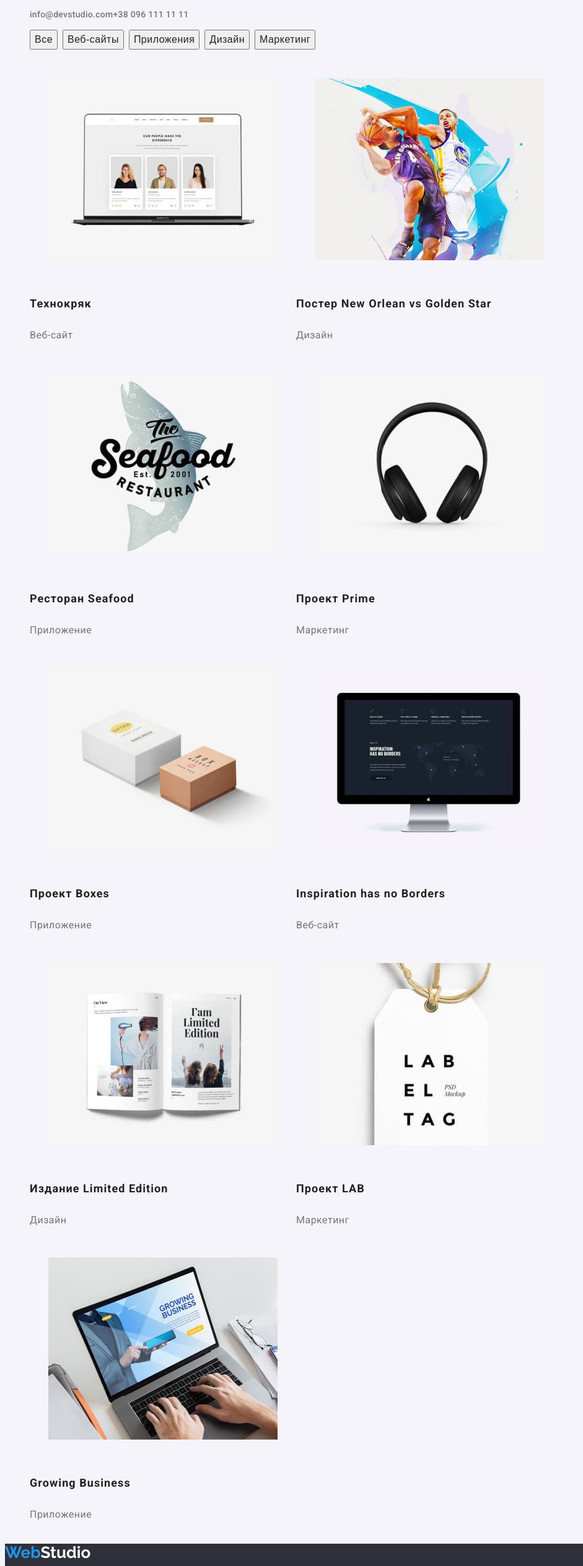
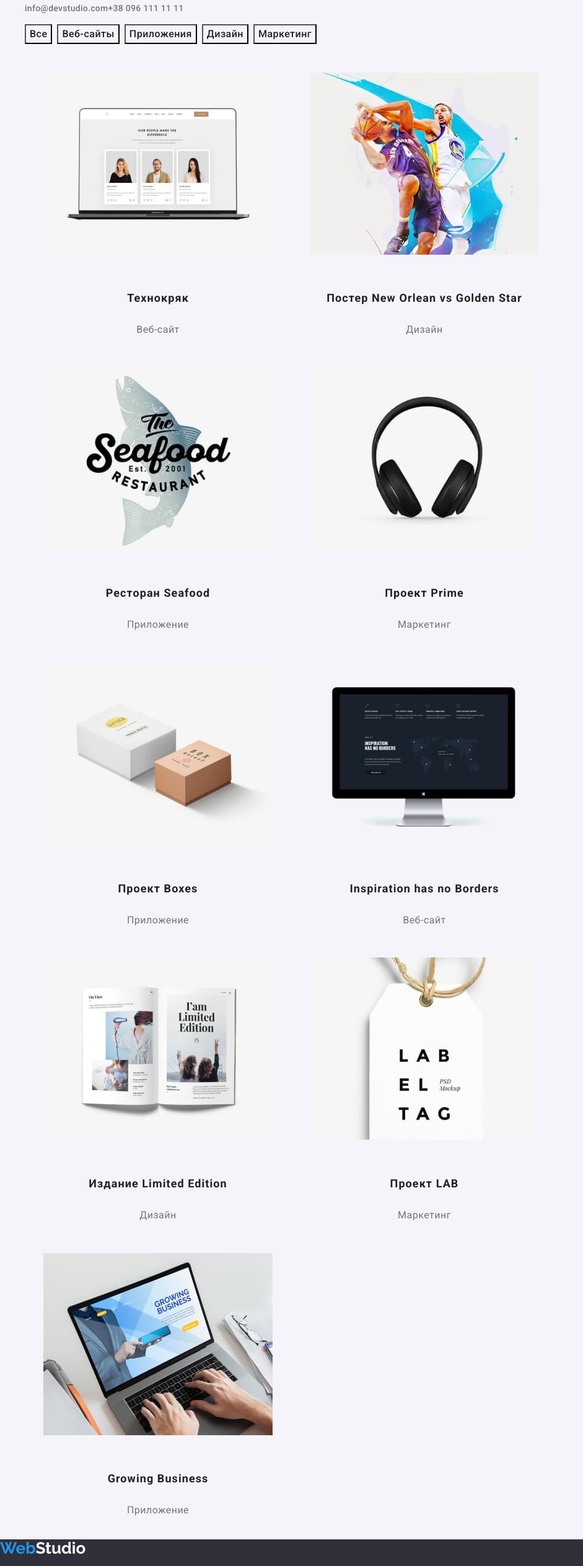
Before and after one commit to NataliaBulanova/goit-markup-hw-02, a plain HTML site: page portfolio.html in a window 1280 px wide. Shown: the part 76-2603 px from the top of the page at 62% size, without its empty margins (0-941 px from the left). Drawn offline with nearby package versions, Linux system fonts and the light colour scheme.

Commit message:
Вносит поправки

```diff
--- a/css/styles.css
+++ b/css/styles.css
@@ -1,8 +1,10 @@
 :root {
+  --main-font: "Roboto", sans-serif;
+  --logo-font: "Raleway", sans-serif;
   --primary-text-color: #757575;
   --tittle-text-color: #212121;
   --accent-color: #2196f3;
-  --footer-text-color: #ffffff;
+  --white-text-color: #ffffff;
   --primary-bg-color: #f5f4fa;
   --secondary-bg-color: #e5e5e5;
   --accent-bg-color: #2f303a;
@@ -10,12 +12,12 @@
 body {
   background-color: var(--primary-bg-color);
   color: var(--primary-text-color);
-  font-family: Roboto, sans-serif;
+  font-family: var(--main-font);
+  font-style: normal;
 }
 /*Logo*/
 .logo {
-  font-family: Raleway, sans-serif;
-  font-style: normal;
+  font-family: var(--logo-font);
   font-weight: 700;
   font-size: 26px;
   line-height: 1.15;
@@ -26,11 +28,14 @@ body {
   color: var(--accent-color);
 }
 footer .logo {
-  color: var(--footer-text-color);
+  color: var(--white-text-color);
 }
 /*Site Navigation*/
 .site-nav .link.current {
   color: var(--accent-color);
+}
+.link {
+  text-decoration-line: none;
 }
 .site-nav .link {
   font-weight: 500;
@@ -40,7 +45,6 @@ footer .logo {
   color: var(--tittle-text-color);
   margin: 30px 30px 30px 30px;
   cursor: pointer;
-  text-decoration-line: none;
 }
 .link.mail,
 .link.phone {
@@ -49,7 +53,6 @@ footer .logo {
   line-height: 1.14;
   letter-spacing: 0.02em;
   color: var(--primary-text-color);
-  text-decoration-line: none;
 }
 .link:hover,
 .link:focus {
@@ -86,7 +89,7 @@ footer .logo {
   line-height: 1.36;
   text-align: center;
   letter-spacing: 0.06em;
-  color: #ffffff;
+  color: var(--white-text-color);
   text-transform: uppercase;
 }
 .hero-button {
@@ -94,7 +97,7 @@ footer .logo {
   font-size: 16px;
   line-height: 1.87;
   letter-spacing: 0.06em;
-  color: #ffffff;
+  color: var(--white-text-color);
   background-color: var(--accent-color);
 }
 /*Section Advantages*/
@@ -132,18 +135,19 @@ footer .logo {
   width: 270px;
   height: 260px;
 }
+.list-item {
+  text-align: center;
+}
 .team-names {
   font-weight: 500;
   font-size: 16px;
   line-height: 1.19;
-  text-align: center;
   color: var(--tittle-text-color);
 }
 .team-positions {
   font-weight: 400;
   font-size: 16px;
   line-height: 1.19;
-  text-align: center;
 }
 /*Filter buttons*/
 .filter-buttons .button {
@@ -153,12 +157,13 @@ footer .logo {
   text-align: center;
   letter-spacing: 0.03em;
   color: var(--tittle-text-color);
+  background-color: transparent;
   margin-right: 8px;
 }
 .button:hover,
 .button:focus {
   background-color: var(--accent-color);
-  color: var(--footer-text-color);
+  color: var(--white-text-color);
 }
 /*Portfolio*/
 .portfolio.img {
@@ -177,7 +182,6 @@ footer .logo {
   font-size: 16px;
   line-height: 1.87;
   letter-spacing: 0.03em;
-  color: var(--primary-text-color);
 }
 /*Footer*/
 footer {
@@ -192,6 +196,6 @@ footer .link {
   font-size: 14px;
   line-height: 1.71;
   letter-spacing: 0.03em;
-  color: var(--footer-text-color);
+  color: var(--white-text-color);
   text-decoration-line: none;
 }
--- a/index.html
+++ b/index.html
@@ -9,6 +9,10 @@
     <link
       href="https://fonts.googleapis.com/css2?family=Raleway:wght@700&family=Roboto:wght@400;500;700;900&display=swap"
       rel="stylesheet"
+    />
+    <link
+      rel="stylesheet"
+      href="https://cdnjs.cloudflare.com/ajax/libs/modern-normalize/0.2.0/modern-normalize.css"
     />
     <link rel="stylesheet" href="./css/styles.css" />
   </head>
@@ -115,7 +119,7 @@
       <section class="team">
         <h2 class="section-title">Наша команда</h2>
         <ul class="list">
-          <li>
+          <li class="list-item">
             <img
               class="img"
               src="./images/Ihor_Demjanenko.jpg"
@@ -125,7 +129,7 @@
             <h3 class="team-names">Игорь Демьяненко</h3>
             <p class="team-positions">Product Designer</p>
           </li>
-          <li>
+          <li class="list-item">
             <img
               class="img"
               src="./images/Olga_Repina.jpg"
@@ -135,7 +139,7 @@
             <h3 class="team-names">Ольга Репина</h3>
             <p class="team-positions">Frontend Developer</p>
           </li>
-          <li>
+          <li class="list-item">
             <img
               class="img"
               src="./images/Nikolaj_Tarasov.jpg"
@@ -145,7 +149,7 @@
             <h3 class="team-names">Николай Тарасов</h3>
             <p class="team-positions">Marketing</p>
           </li>
-          <li>
+          <li class="list-item">
             <img
               class="img"
               src="./images/Mikhaik_Yermakov.jpg"
--- a/portfolio.html
+++ b/portfolio.html
@@ -9,6 +9,10 @@
     <link
       href="https://fonts.googleapis.com/css2?family=Raleway:wght@700&family=Roboto:wght@400;500;700;900&display=swap"
       rel="stylesheet"
+    />
+    <link
+      rel="stylesheet"
+      href="https://cdnjs.cloudflare.com/ajax/libs/modern-normalize/0.2.0/modern-normalize.css"
     />
     <link rel="stylesheet" href="./css/styles.css" />
   </head>
@@ -56,7 +60,7 @@
         <!--Examples List-->
         <h2 class="visually-hidden">Примеры работ</h2>
         <ul class="list">
-          <li>
+          <li class="list-item">
             <img
               class="img"
               src="./images/img-1.jpg"
@@ -66,7 +70,7 @@
             <h3 class="portfolio-titles">Технокряк</h3>
             <p class="portfolio-text">Веб-сайт</p>
           </li>
-          <li>
+          <li class="list-item">
             <img
               class="img"
               src="./images/img-2.jpg"
@@ -76,7 +80,7 @@
             <h3 class="portfolio-titles">Постер New Orlean vs Golden Star</h3>
             <p class="portfolio-text">Дизайн</p>
           </li>
-          <li>
+          <li class="list-item">
             <img
               class="img"
               src="./images/img-3.jpg"
@@ -86,7 +90,7 @@
             <h3 class="portfolio-titles">Ресторан Seafood</h3>
             <p class="portfolio-text">Приложение</p>
           </li>
-          <li>
+          <li class="list-item">
             <img
               class="img"
               src="./images/img-4.jpg"
@@ -96,7 +100,7 @@
             <h3 class="portfolio-titles">Проект Prime</h3>
             <p class="portfolio-text">Маркетинг</p>
           </li>
-          <li>
+          <li class="list-item">
             <img
               class="img"
               src="./images/img-5.jpg"
@@ -106,7 +110,7 @@
             <h3 class="portfolio-titles">Проект Boxes</h3>
             <p class="portfolio-text">Приложение</p>
           </li>
-          <li>
+          <li class="list-item">
             <img
               class="img"
               src="./images/img-6.jpg"
@@ -116,7 +120,7 @@
             <h3 class="portfolio-titles">Inspiration has no Borders</h3>
             <p class="portfolio-text">Веб-сайт</p>
           </li>
-          <li>
+          <li class="list-item">
             <img
               class="img"
               src="./images/img-7.jpg"
@@ -126,12 +130,12 @@
             <h3 class="portfolio-titles">Издание Limited Edition</h3>
             <p class="portfolio-text">Дизайн</p>
           </li>
-          <li>
+          <li class="list-item">
             <img class="img" src="./images/img-8.jpg" alt="Ярлык" width="370" />
             <h3 class="portfolio-titles">Проект LAB</h3>
             <p class="portfolio-text">Маркетинг</p>
           </li>
-          <li>
+          <li class="list-item">
             <img
               class="img"
               src="./images/img-9.jpg"
```
